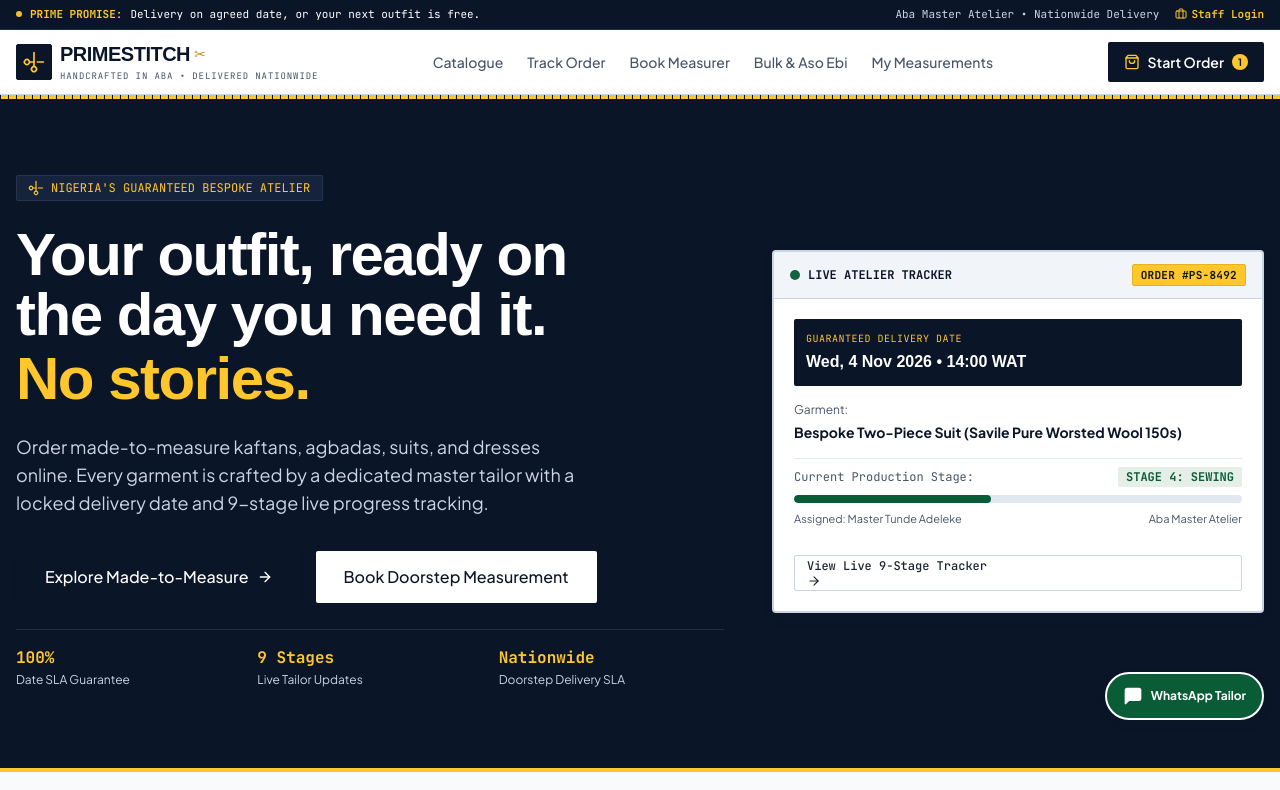
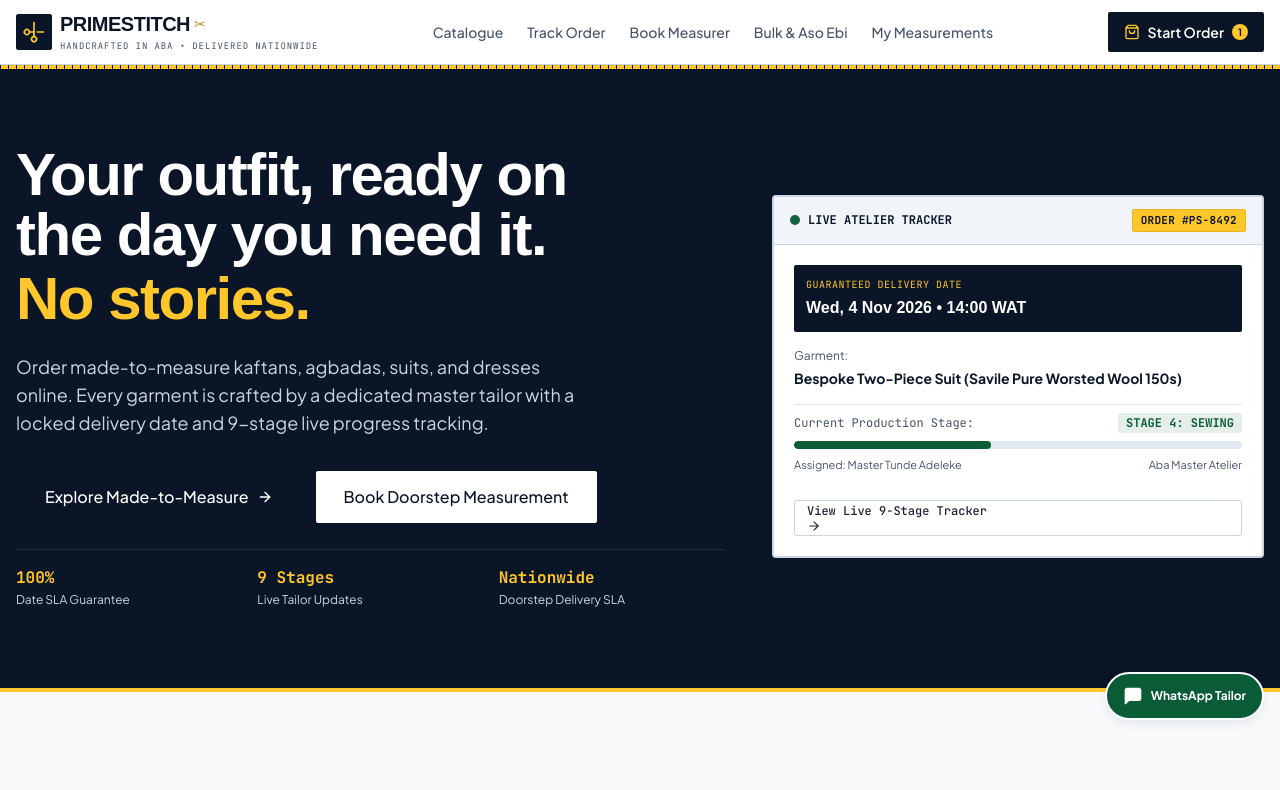
Before and after one commit to Charleskojomark/primestitch, a Next.js app: page / in a window 1280 px wide. Shown: the top 790 px of the page. Built offline with nearby package versions, Linux system fonts and the light colour scheme; a web font is replaced by a local one.

Commit message:
style: remove top promise bar from header and guaranteed atelier badge from hero

```diff
--- a/app/page.tsx
+++ b/app/page.tsx
@@ -40,11 +40,6 @@
           <div className="grid grid-cols-1 lg:grid-cols-12 gap-8 lg:gap-12 items-center">
             {/* Left Column: Brand Promise */}
             <div className="lg:col-span-7 space-y-6">
-              <div className="inline-flex items-center gap-2 px-3 py-1 bg-[#15233D] rounded-sm border border-slate-700/60 text-xs font-mono text-accent-tape">
-                <Scissors className="w-3.5 h-3.5 -rotate-45" />
-                <span>NIGERIA&apos;S GUARANTEED BESPOKE ATELIER</span>
-              </div>
-
               <h1 className="text-3xl sm:text-4xl md:text-5xl lg:text-6xl font-extrabold font-display leading-[1.1] tracking-tight text-white text-balance">
                 Your outfit, ready on the day you need it.
                 <span className="block text-accent-tape mt-1">No stories.</span>
--- a/components/layout/Header.tsx
+++ b/components/layout/Header.tsx
@@ -32,25 +32,6 @@
 
   return (
     <header className="sticky top-0 z-40 bg-surface-card border-b border-border-seam shadow-subtle w-full max-w-full">
-      {/* Prime Promise Top Bar */}
-      <div className="bg-primary text-on-primary px-3 sm:px-4 py-1.5 text-[11px] font-mono flex items-center justify-between border-b border-[#1A2C4B] overflow-hidden">
-        <div className="flex items-center gap-2 min-w-0 truncate">
-          <span className="w-1.5 h-1.5 rounded-full bg-accent-tape animate-pulse shrink-0" />
-          <span className="text-accent-tape font-bold shrink-0">PRIME PROMISE:</span>
-          <span className="truncate">Delivery on agreed date, or your next outfit is free.</span>
-        </div>
-        <div className="hidden md:flex items-center gap-4 text-slate-300 shrink-0">
-          <span>Aba Master Atelier • Nationwide Delivery</span>
-          <Link
-            href={staffRole ? "/admin" : "/staff/login"}
-            className="text-accent-tape hover:underline flex items-center gap-1 font-semibold"
-          >
-            <Briefcase className="w-3 h-3" />
-            <span>{staffRole ? `Staff (${staffRole})` : "Staff Login"}</span>
-          </Link>
-        </div>
-      </div>
-
       {/* Main Navigation Bar */}
       <div className="max-w-7xl mx-auto px-3 sm:px-4 h-16 flex items-center justify-between gap-2">
         {/* Brand Monogram & Name */}
```
